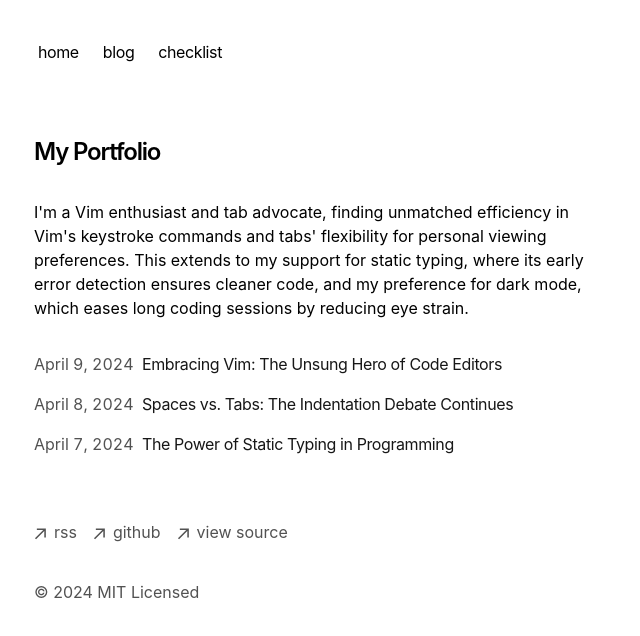
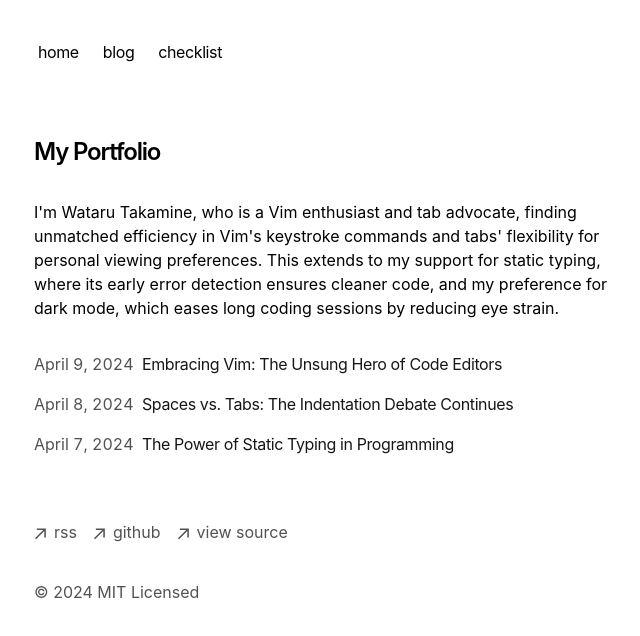
Before and after one commit to 0xwata/my-portfolio, a Next.js app: page / in a window 1280 px wide. Shown: the top 636 px of the page, without its empty margins (318-958 px from the left). Built offline with nearby package versions, Linux system fonts and the light colour scheme.

Commit message:
edit my profile text

```diff
--- a/app/page.tsx
+++ b/app/page.tsx
@@ -7,7 +7,7 @@ export default function Page() {
         My Portfolio
       </h1>
       <p className="mb-4">
-        {`I'm a Vim enthusiast and tab advocate, finding unmatched efficiency in
+        {`I'm Wataru Takamine, who is a Vim enthusiast and tab advocate, finding unmatched efficiency in
         Vim's keystroke commands and tabs' flexibility for personal viewing
         preferences. This extends to my support for static typing, where its
         early error detection ensures cleaner code, and my preference for dark
```
